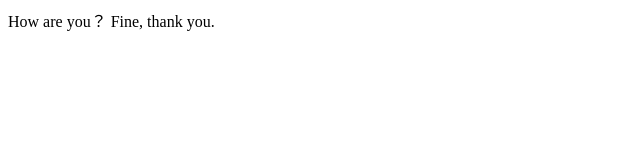
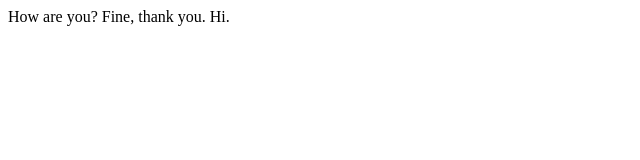
Before and after one commit to wanghua0930/wanghua0930.github.io, a plain HTML site: page basic2/index2.html in a window 1280 px wide. Shown: the whole page, without its empty margins (0-640 px from the left). Drawn offline with Linux system fonts and the light colour scheme.

Commit message:
Update index2.html

```diff
--- a/basic2/index2.html
+++ b/basic2/index2.html
@@ -3,9 +3,9 @@
 <head>
     <meta charset="UTF-8">
     <meta name="viewport" content="width=device-width, initial-scale=1.0">
-    <title>How are you？</title>
+    <title>How are you?</title>
 </head>
 <body>
-    How are you？ Fine, thank you.
+    How are you? Fine, thank you. Hi.
 </body>
 </html>
```
